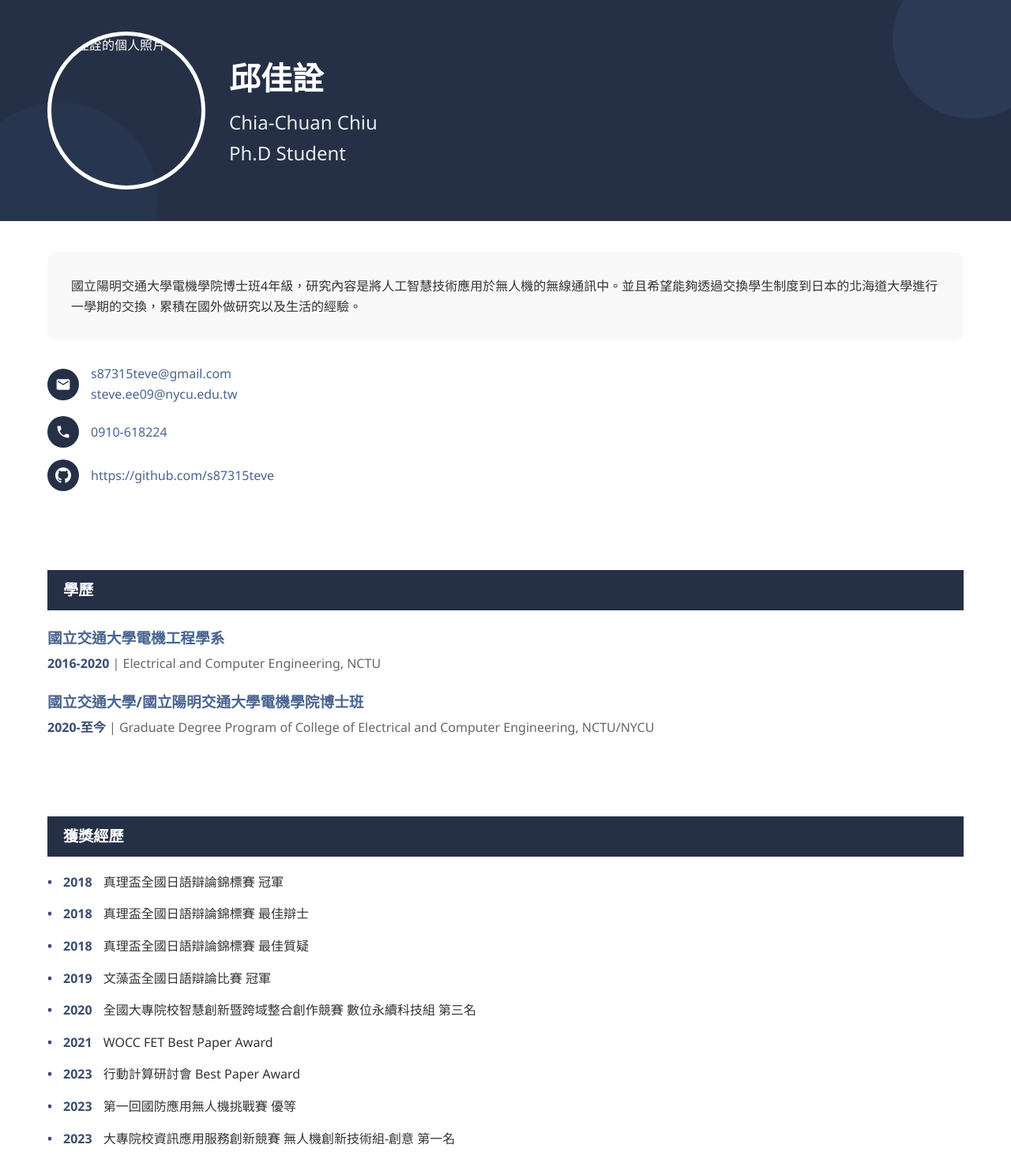
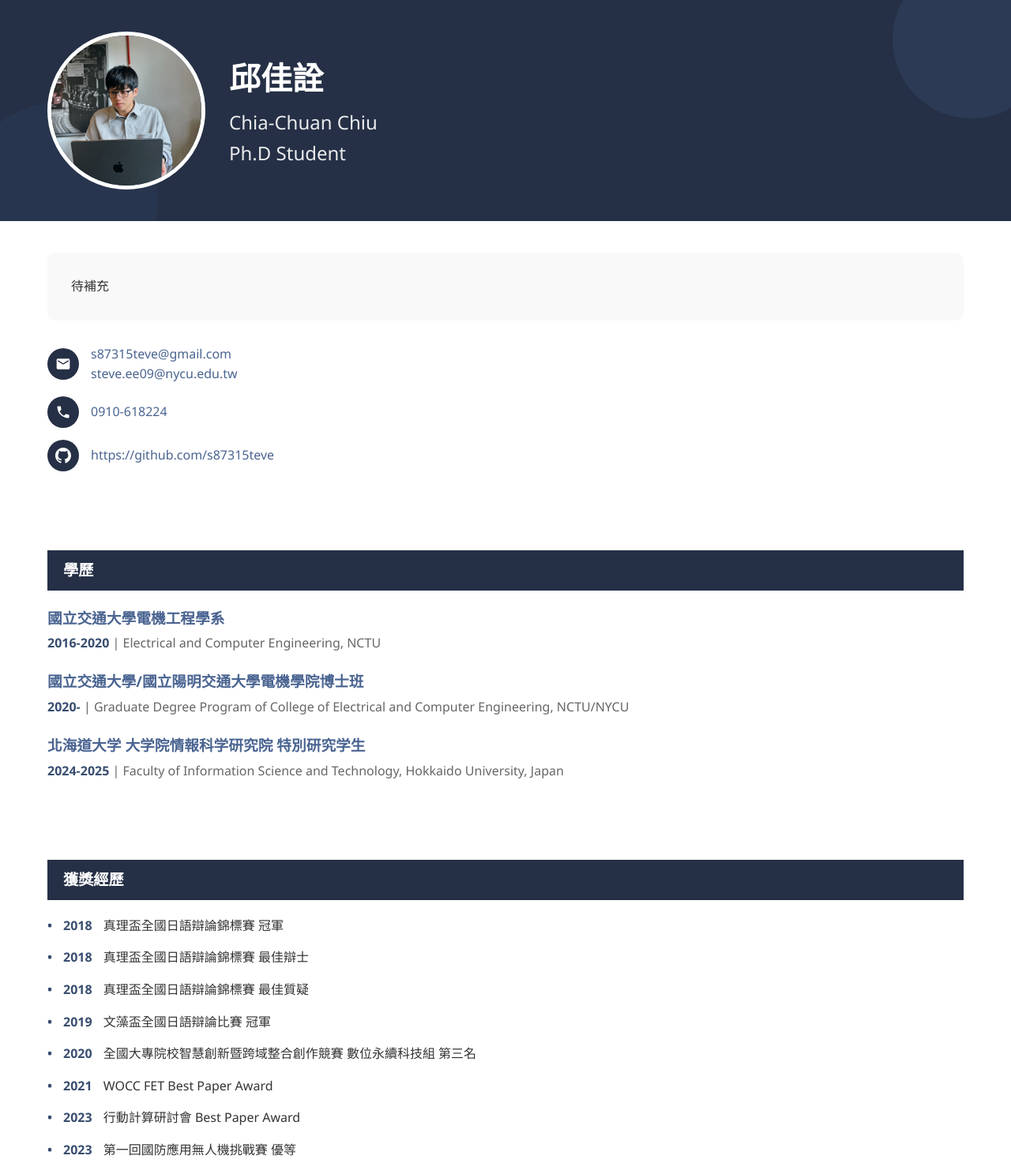
Before and after one commit to s87315teve/s87315teve.github.io, a plain HTML site: page index.html in a window 1280 px wide. Shown: the top 1473 px of the page at 79% size. Drawn offline with Linux system fonts and the light colour scheme.

Commit message:
update profile img and education info

```diff
--- a/index.html
+++ b/index.html
@@ -280,7 +280,7 @@
             <div class="header-content">
                 <div class="profile-section">
                     <div class="profile-image">
-                        <img src="/api/placeholder/200/200" alt="邱佳詮的個人照片">
+                        <img src="fig/chiu.JPG" alt="邱佳詮的個人照片">
                     </div>
                     <div class="name-title">
                         <h1>邱佳詮</h1>
@@ -295,7 +295,7 @@
     <main class="container">
         <section id="about">
             <div class="about-me">
-                <p>國立陽明交通大學電機學院博士班4年級，研究內容是將人工智慧技術應用於無人機的無線通訊中。並且希望能夠透過交換學生制度到日本的北海道大學進行一學期的交換，累積在國外做研究以及生活的經驗。</p>
+                <p>待補充</p>
             </div>
 
             <div class="contact-info">
@@ -344,7 +344,11 @@
             </div>
             <div class="education-item">
                 <h3>國立交通大學/國立陽明交通大學電機學院博士班</h3>
-                <p><span class="years">2020-至今</span> | Graduate Degree Program of College of Electrical and Computer Engineering, NCTU/NYCU</p>
+                <p><span class="years">2020-</span> | Graduate Degree Program of College of Electrical and Computer Engineering, NCTU/NYCU</p>
+            </div>
+            <div class="education-item">
+                <h3>北海道大学 大学院情報科学研究院 特別研究学生</h3>
+                <p><span class="years">2024-2025</span> | Faculty of Information Science and Technology, Hokkaido University, Japan</p>
             </div>
         </section>
 
@@ -401,7 +405,7 @@
             <h2 class="section-title">論文投稿</h2>
             <ul class="publications-list">
                 <li class="publication-item">
-                    C. -C. Chiu, A. -H. Tsai, H. -P. Lin, C. -Y. Lee and L. -C. Wang, "Channel Modeling of Air-to-Ground Signal Measurement with Two-Ray Ground-Reflection Model for UAV Communication Systems," in Proc. 30th Wireless and Optical Communications Conference (WOCC), Taipei, Taiwan, 2021, pp. 251-256, doi: 10.1109/WOCC53213.2021.9603250
+                    C. -C. Chiu, A. -H. Tsai, H. -P. Lin, C. -Y. Lee and L. -C. Wang,  "Channel Modeling of Air-to-Ground Signal Measurement with Two-Ray Ground-Reflection Model for UAV Communication Systems," in 2021 30th Wireless and Optical Communications Conference (WOCC), 2021, pp. 251-256.
                 </li>
                 <li class="publication-item">
                     邱佳詮, 張傳旭, 劉泓邑, 陳柏誌, 孫翊傑, 蔡昂勳, 王蒞君, "軟體定義無線電訊號量測結果與菲涅耳區之相關性分析," 全國電信研討會, 2022
```
Also changed, not shown: fig/chiu.JPG (added).
